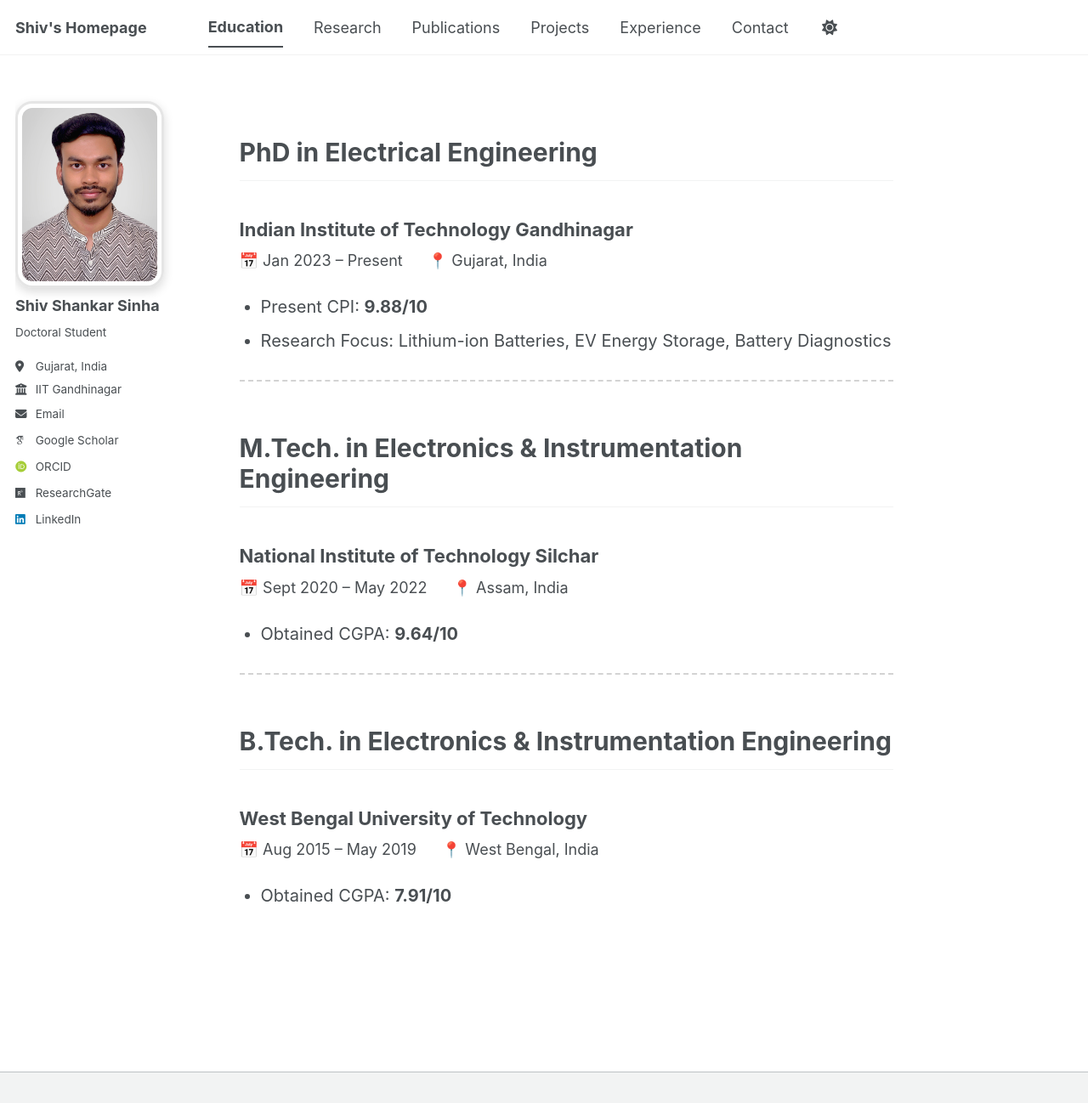
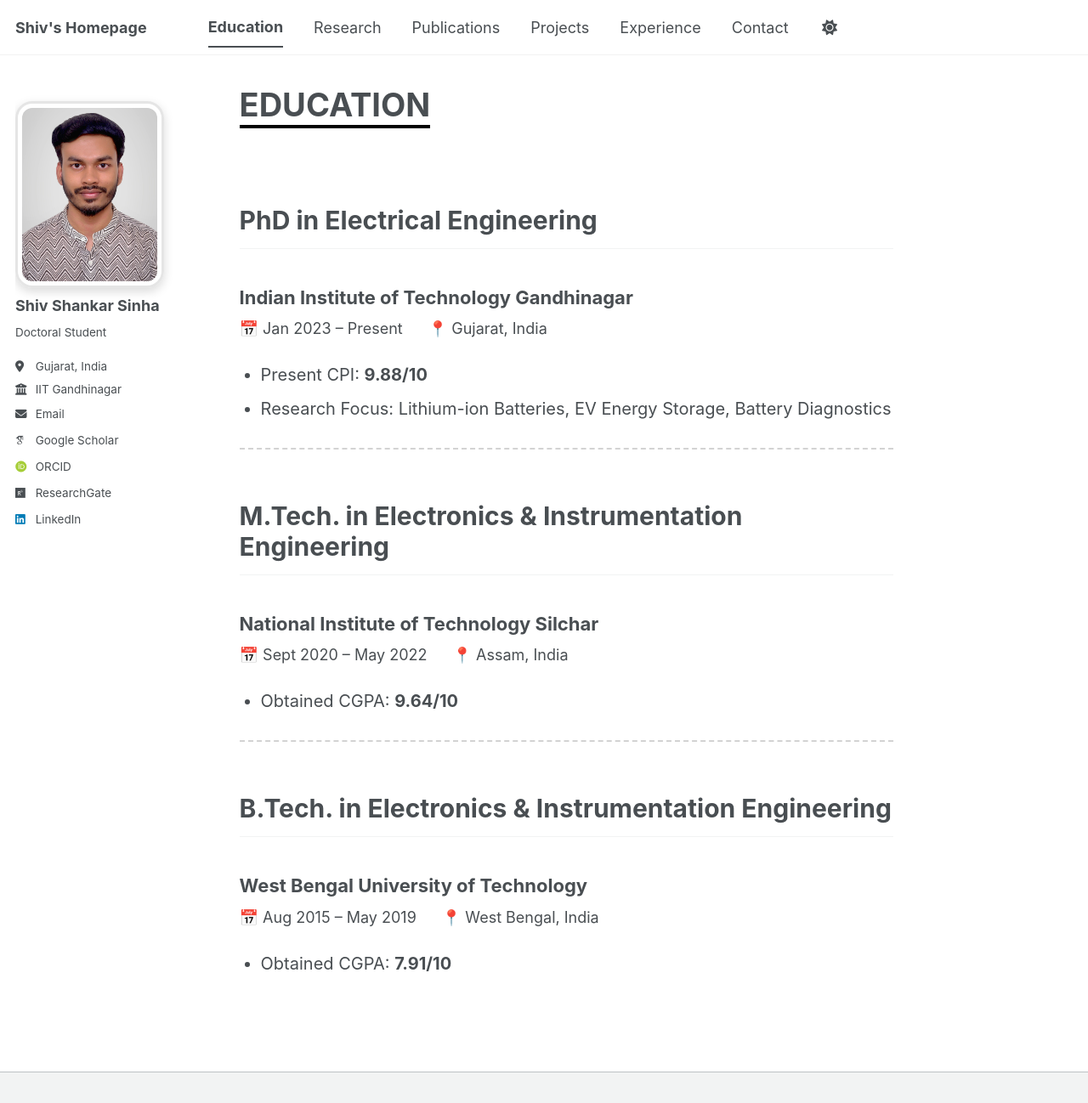
Before and after one commit to shivshankar-sinha/shivshankar-sinha.github.io, a Jekyll site: the page built from education.md, in a window 1280 px wide and 1298 px high. Shown: the whole window at 85% size. Built offline with Jekyll 4.4.1, drawn with Linux system fonts in a browser that asks for light colours; some web fonts are replaced; a script bundle is joined from its source files by our own code; library files that are not in the unit come from our copies.

Commit message:
Update education.md

```diff
--- a/education.md
+++ b/education.md
@@ -7,7 +7,7 @@ author_profile: true
 
 <section id="education">
 
-
+  <h1 class="section-title">EDUCATION</h1>
 
   <div class="edu-item">
     <h2>PhD in Electrical Engineering</h2>
```
